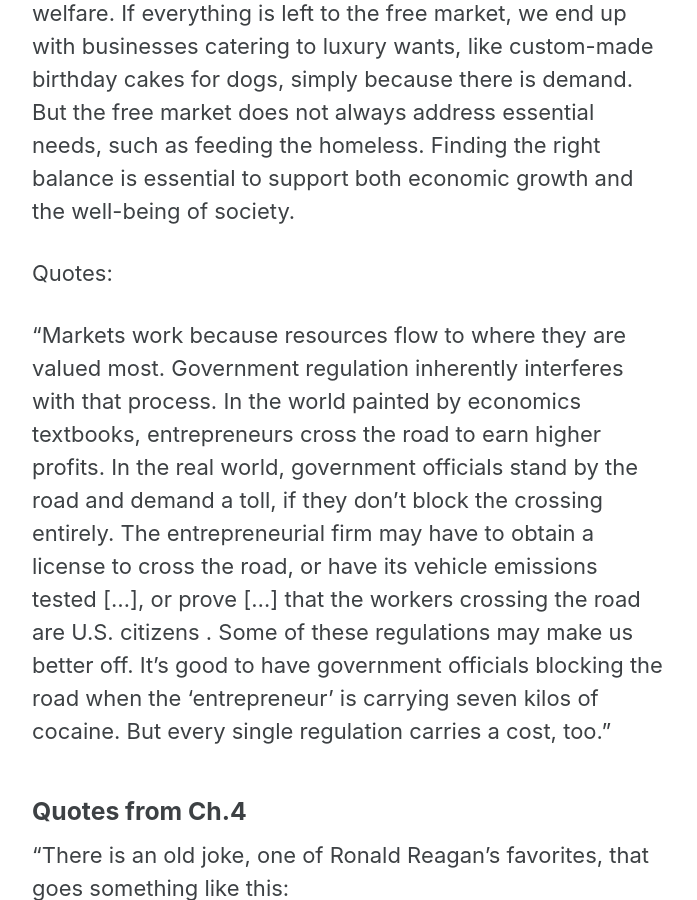
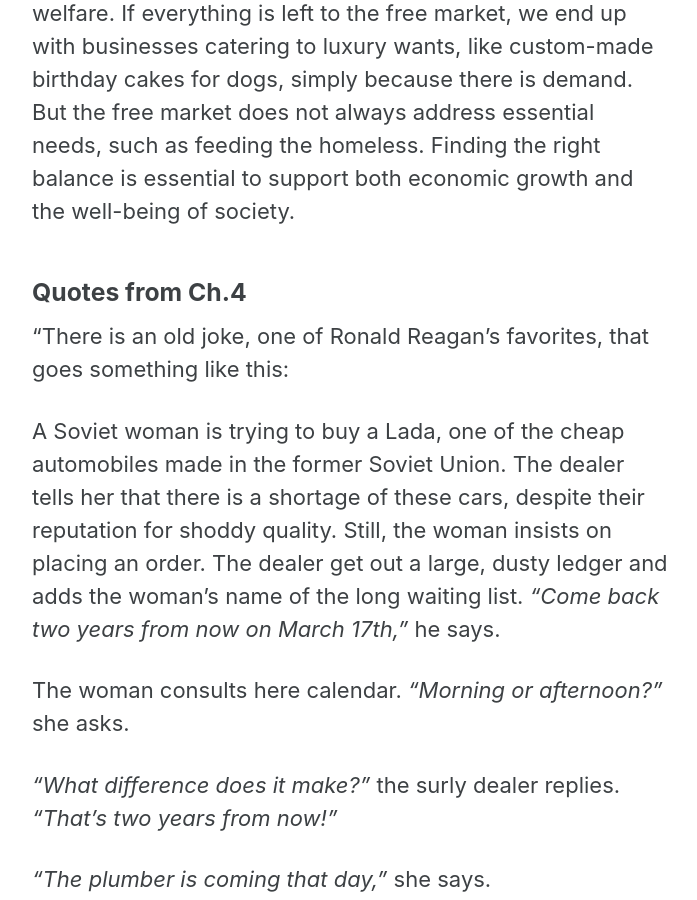
Before and after one commit to andreigue/andreigue.github.io, a Jekyll site: the page built from _posts/2024-06-30-naked-econ-1.md, in a window 1280 px wide and 900 px high, scrolled down 20269 px. Shown: the whole window, without its empty margins (290-987 px from the left). Built offline with Jekyll 4.4.1, drawn with Linux system fonts in a browser that asks for light colours; cached includes are drawn as plain includes; nearby versions of some CDN libraries; some of the changed text lies outside the part shown.

Commit message:
Fix minor issues in ch4

```diff
--- a/_posts/2024-06-30-naked-econ-1.md
+++ b/_posts/2024-06-30-naked-econ-1.md
@@ -177,10 +177,6 @@ Tax experts must consider these behavioral responses, such as how people adjust
 
 The government should ideally find a balance in its role in the economy; it should neither control everything nor be completely absent. Somewhere between the extremes is the right level of involvement that ensures efficiency and welfare. If everything is left to the free market, we end up with businesses catering to luxury wants, like custom-made birthday cakes for dogs, simply because there is demand. But the free market does not always address essential needs, such as feeding the homeless. Finding the right balance is essential to support both economic growth and the well-being of society.
 
-Quotes:
-
-"Markets work because resources flow to where they are valued most. Government regulation inherently interferes with that process. In the world painted by economics textbooks, entrepreneurs cross the road to earn higher profits. In the real world, government officials stand by the road and demand a toll, if they don't block the crossing entirely. The entrepreneurial firm may have to obtain a license to cross the road, or have its vehicle emissions tested [...], or prove [...] that the workers crossing the road are U.S. citizens . Some of these regulations may make us better off. It's good to have government officials blocking the road when the 'entrepreneur' is carrying seven kilos of cocaine. But every single regulation carries a cost, too."
-
 ### Quotes from Ch.4
 
 "There is an old joke, one of Ronald Reagan's favorites, that goes something like this:
@@ -227,6 +223,6 @@ This is the case when you're a first-time buyer, not an investor. If you’re an
 
 #### 4
 
-That said, these countries have typically faced significatnt external pressure and economic sanctions from powerhouses such as the US, which have badly [affected them]. For example, Cuba has faced a U.S. embargo for decades, which has severely impacted its ability to trade and access resources.
+That said, these countries have typically faced significant external pressure and economic sanctions from powerhouses like the United States, which have severely affected their economies. For example, Cuba has faced a U.S. embargo for decades, which has drastically limited its ability to trade and access vital resources.
 
 [Return](#chapter-4-government-and-the-economy-2)
```
